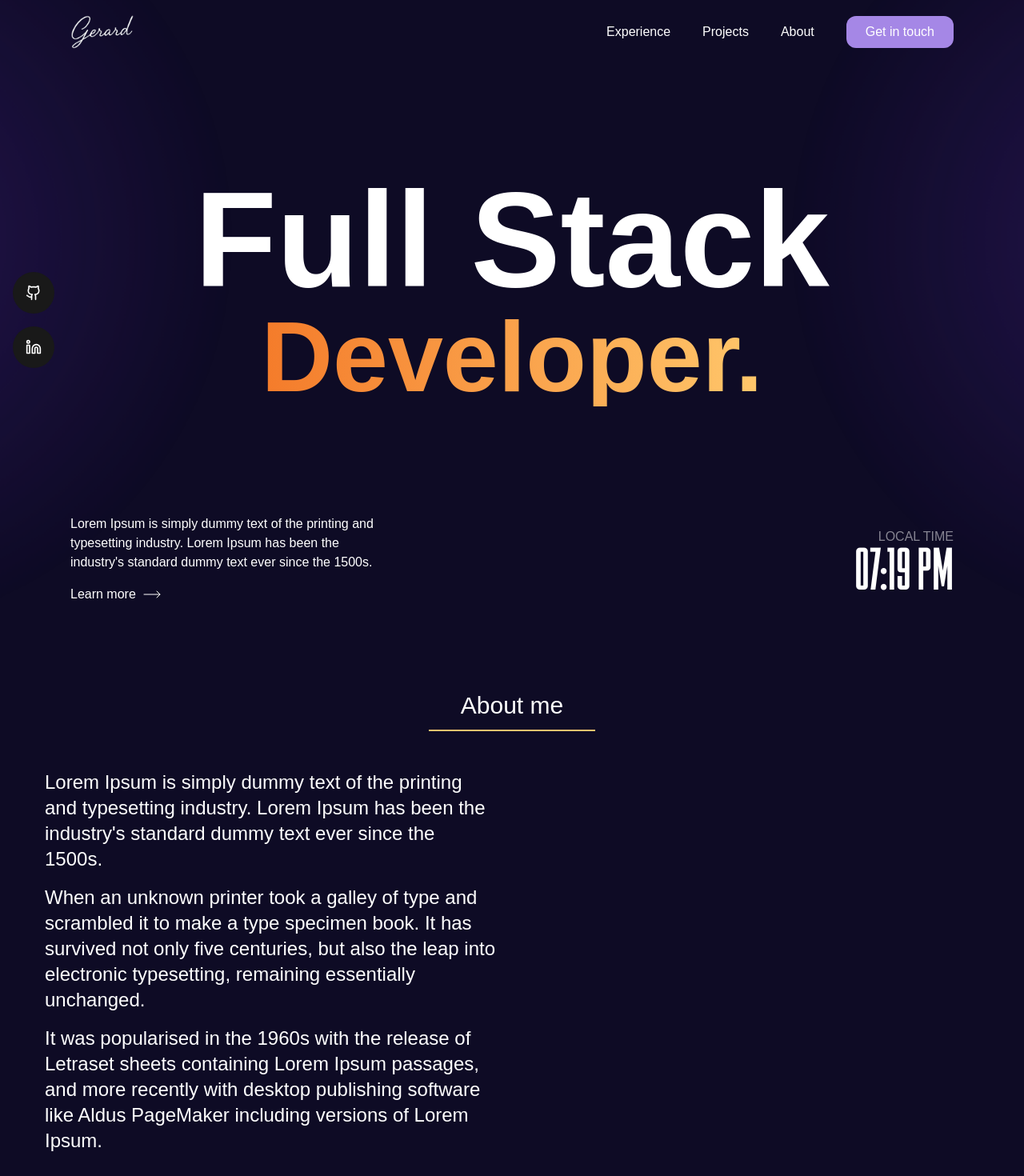
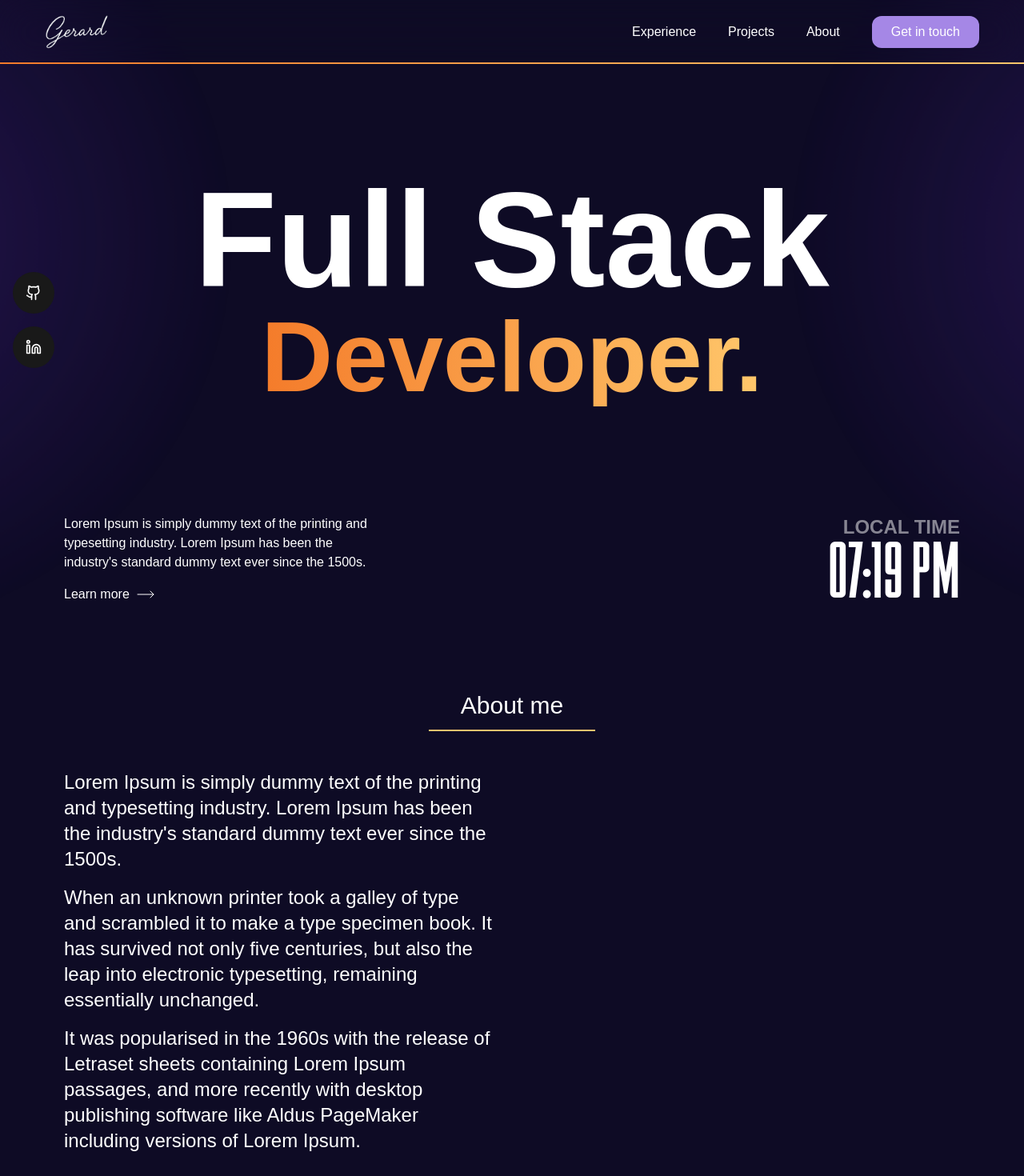
Before and after one commit to umigam3/personal-portfolio-v2, a Next.js app: page / in a window 1280 px wide. Shown: the top 1470 px of the page at 80% size. Built offline with nearby package versions, Linux system fonts and the light colour scheme.

Commit message:
hero and header redesign

```diff
--- a/package.json
+++ b/package.json
@@ -10,6 +10,7 @@
   },
   "dependencies": {
     "@fontsource-variable/onest": "^5.1.0",
+    "@fontsource-variable/roboto-condensed": "^5.2.5",
     "cobe": "^0.6.3",
     "lenis": "^1.1.20",
     "motion": "^12.0.5",
--- a/src/app/layout.tsx
+++ b/src/app/layout.tsx
@@ -1,6 +1,7 @@
 import type { Metadata } from "next";
 import "@styles/globals.css";
 import "@fontsource-variable/onest";
+import "@fontsource-variable/roboto-condensed";
 import Header from "@components/Header";
 import Cursor from "@components/Cursor";
 import SmoothScrolling from "@providers/SmoothScrolling";
@@ -21,7 +22,7 @@ export default function RootLayout({
     <html lang="en" className="dark">
       <body>
         <SmoothScrolling>
-          <div className="flex flex-col gap-4 items-end fixed left-4 top-1/2 -translate-y-1/2">
+          <div className="flex flex-col gap-4 items-end fixed left-4 top-1/2 -translate-y-1/2 z-50">
             <a className="bg-[#191919] p-4 rounded-full cursor-pointer hover:bg-primary duration-200">
               <GitHub className="w-5 h-5" />
             </a>
--- a/src/app/page.tsx
+++ b/src/app/page.tsx
@@ -12,7 +12,7 @@ export default function Home() {
     window.scrollTo(0, 0);
   }, []);
   return (
-    <main className="w-full mx-auto px-14">
+    <main className="w-full mx-auto">
       <Hero />
       <About />
       <Experience />
--- a/src/components/Header.tsx
+++ b/src/components/Header.tsx
@@ -1,16 +1,18 @@
 "use client";
 
-import { motion } from "framer-motion";
+import { motion, useScroll, useSpring } from "framer-motion";
 
 export default function Header() {
+  const { scrollYProgress } = useScroll();
+
   return (
     <motion.header
-      className="sticky top-0 z-20 h-20 px-14"
+      className="sticky top-0 z-20 h-20 backdrop-blur-xl"
       initial={{ y: -100 }}
       animate={{ y: 0 }}
       transition={{ duration: 0.5, delay: 0.5 }}
     >
-      <div className="flex h-full px-8 justify-between items-center">
+      <div className="flex h-full px-14 justify-between items-center relative">
         <img src="/signature.png" alt="Gerard Doncel" className="w-20" />
         <div className="flex items-center gap-10">
           <nav className="flex justify-end items-center gap-x-10">
@@ -25,6 +27,11 @@ export default function Header() {
             Get in touch
           </a>
         </div>
+
+        <motion.div
+          className="absolute bottom-0 left-0 h-0.5 w-full bg-gradient-to-r from-[#F47B2A] to-[#FFC76B] transform-gpu"
+          style={{ scaleX: scrollYProgress, originX: 0 }}
+        />
       </div>
     </motion.header>
   );
--- a/src/components/about/About.tsx
+++ b/src/components/about/About.tsx
@@ -2,7 +2,7 @@ import Title from "@components/ui/Title";
 
 export default function Experience() {
   return (
-    <section id="aboutme" className="mb-20 max-w-7xl mx-auto w-full">
+    <section id="aboutme" className="mb-20 max-w-7xl mx-auto w-full px-20">
       <Title label="About me" />
       <div className="flex justify-between gap-10">
         <div className="w-1/2 text-2xl">
--- a/src/components/hero/Hero.tsx
+++ b/src/components/hero/Hero.tsx
@@ -6,7 +6,7 @@ export default function Hero() {
   const now = new Date();
 
   return (
-    <section id="hero" className="h-[calc(100vh-96px)] px-8 mb-20">
+    <section id="hero" className="h-[calc(100vh-96px)] px-20 mb-20">
       <div className="flex flex-col items-center justify-center h-[80%]">
         <h1 className="text-[168px] font-semibold leading-none">Full Stack</h1>
         <h2 className="text-[124px] leading-none font-semibold bg-gradient-to-r from-[#F47B2A] to-[#FFC76B] inline-block text-transparent bg-clip-text">
@@ -40,7 +40,7 @@ export default function Hero() {
           </div>
         </div>
         <div className="flex flex-col items-end justify-end">
-          <span className="opacity-50">LOCAL TIME</span>
+          <span className="opacity-50 font-semibold text-2xl">LOCAL TIME</span>
           <Clock time={now.getTime()} />
         </div>
       </div>
--- a/src/components/hero/Time.tsx
+++ b/src/components/hero/Time.tsx
@@ -4,7 +4,7 @@ type Props = {
 
 const Time = ({ time }: Props) => {
   return (
-    <span className="text-7xl leading-none tabular-nums font-delirium">
+    <span className="text-[96px] leading-none tabular-nums font-delirium uppercase">
       {time
         .toLocaleTimeString(undefined, {
           hour: "2-digit",
--- a/src/components/projects/Projects.tsx
+++ b/src/components/projects/Projects.tsx
@@ -14,7 +14,7 @@ export default function Projects() {
                 </span>
               </div>
             </div>
-            <div className="project w-full bg-secondary text-black absolute top-0 z-10 border-t border-secondary">
+            <div className="project w-full bg-gradient-to-r from-[#F47B2A] to-[#FFC76B] text-black absolute top-0 z-10 border-t border-secondary">
               <div className="flex justify-between max-w-7xl mx-auto">
                 <span className="pt-3 leading-[256px] title text-[256px] font-delirium z-10 w-2/3">
                   POKEDEX
@@ -41,7 +41,7 @@ export default function Projects() {
                 </span>
               </div>
             </div>
-            <div className="project w-full bg-secondary text-black absolute top-0 z-10 border-t border-secondary">
+            <div className="project w-full bg-gradient-to-r from-[#F47B2A] to-[#FFC76B] text-black absolute top-0 z-10 border-t border-secondary">
               <div className="flex justify-between max-w-7xl mx-auto">
                 <span className="pt-3 leading-[256px] title text-[256px] font-delirium z-10 w-2/3">
                   UNIX SCRIPTS
--- a/tailwind.config.ts
+++ b/tailwind.config.ts
@@ -10,6 +10,7 @@ export default {
     extend: {
       fontFamily: {
         delirium: ["Delirium", "sans-serif"],
+        roboto: ["Roboto Condensed", "sans-serif"],
       },
       colors: {
         primary: "#A587E6",
```
Also changed, not shown: 1 other file (tests, documents, lock files or other folders).
